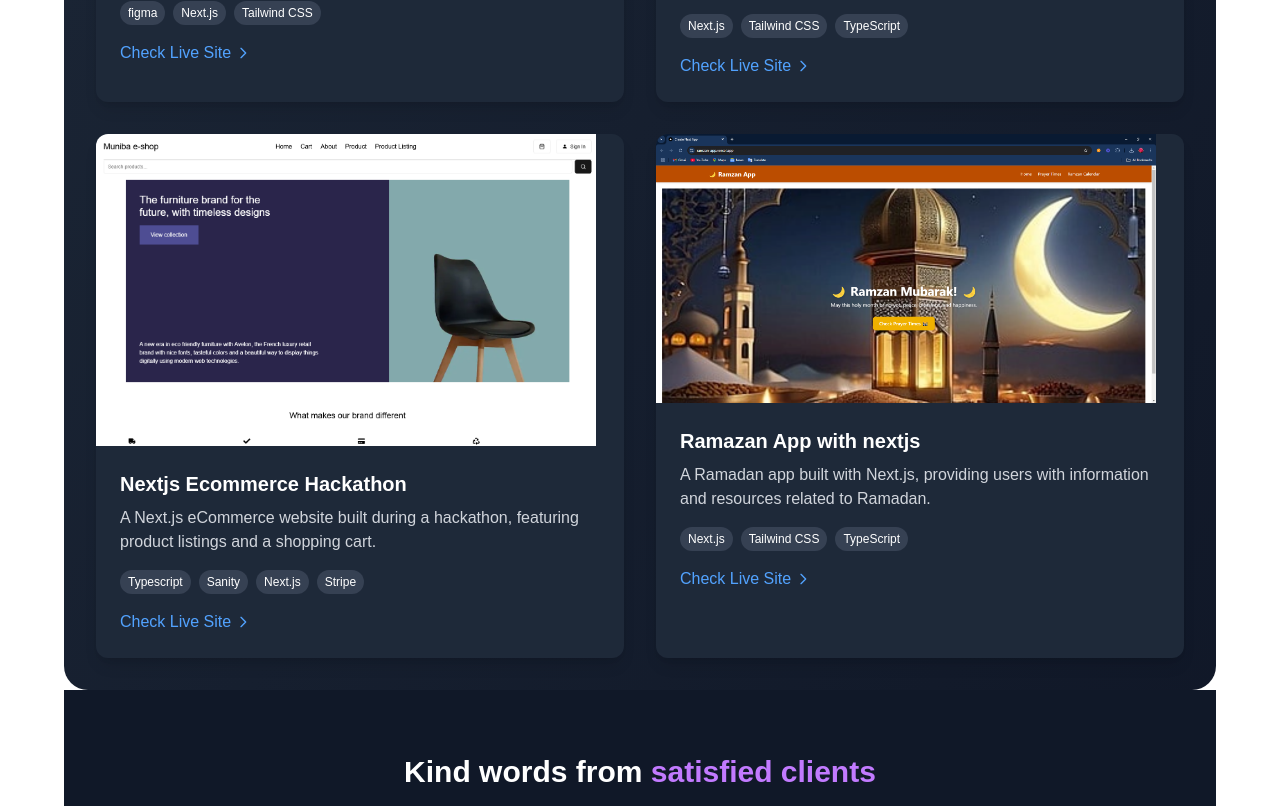
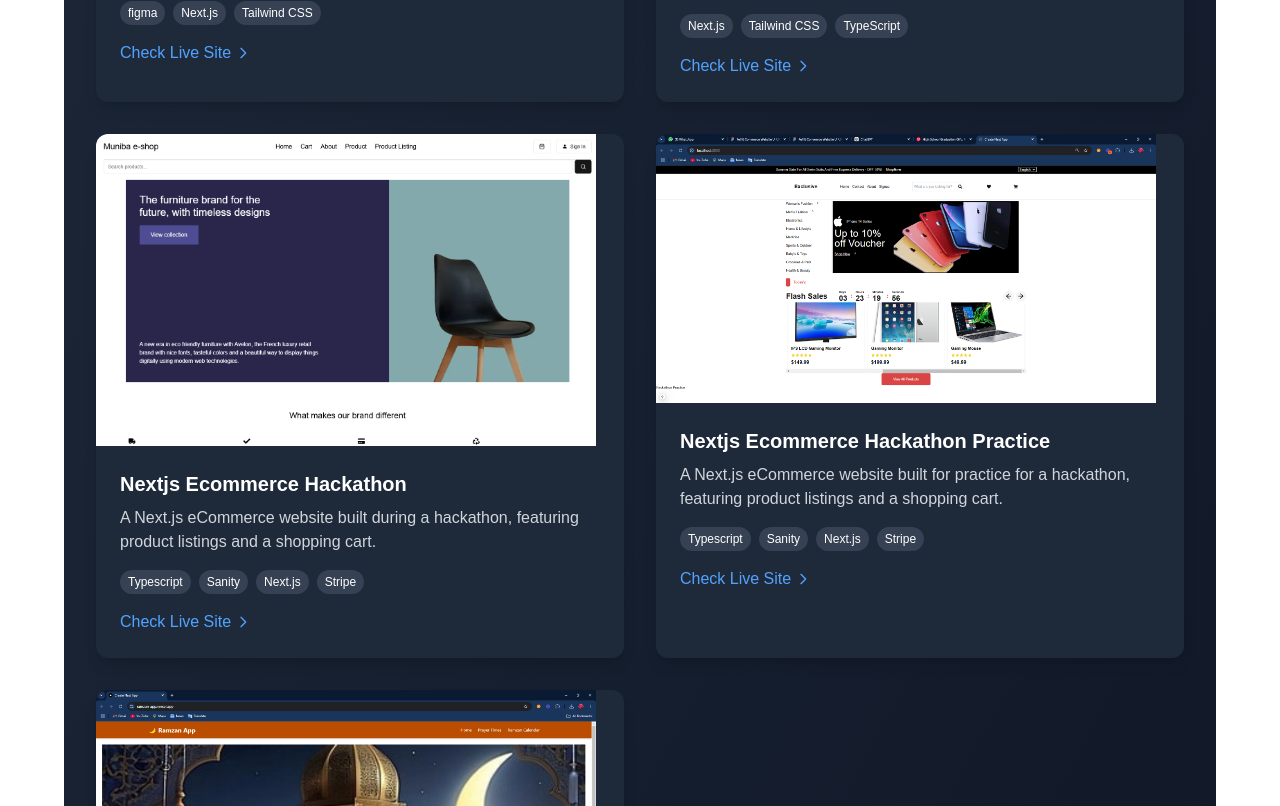
Before and after one commit to munibaweb123/portfolio, a Next.js app: page / in a window 1280 px wide. Shown: the part 2594-3400 px from the top of the page. Built offline with nearby package versions, Linux system fonts and the light colour scheme.

Commit message:
add one more nextjs  project

```diff
--- a/src/app/components/ProjectGrid.tsx
+++ b/src/app/components/ProjectGrid.tsx
@@ -51,6 +51,13 @@ const ProjectGrid: React.FC = () => {
       liveLink: 'https://nextjs-hackathon-olive.vercel.app/', // Replace with your live link
     },
     {
+      title: 'Nextjs Ecommerce Hackathon Practice',
+      description: 'A Next.js eCommerce website built for practice for a hackathon, featuring product listings and a shopping cart.',
+      imageSrc: '/practice-hackathon.png', // Replace with your image path
+      techStack: ['Typescript', 'Sanity', 'Next.js', 'Stripe'],
+      liveLink: 'https://nextjs-hackathon-practice.vercel.app/', // Replace with your live link
+    },
+    {
       title: 'Ramazan App with nextjs',
       description: 'A Ramadan app built with Next.js, providing users with information and resources related to Ramadan.',
       imageSrc: '/ramzan-app.png', // Replace with your image path
```
Also changed, not shown: public/practice-hackathon.png (added).
